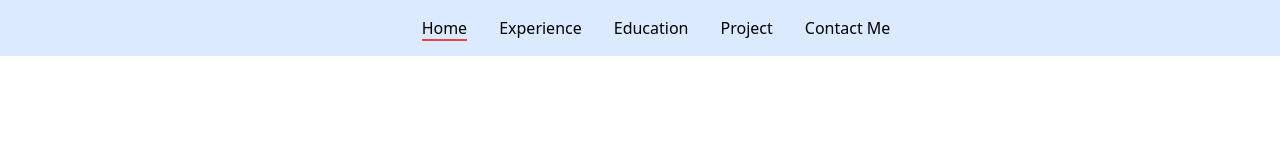
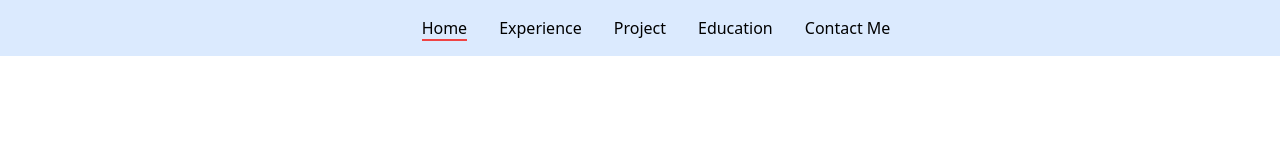
Before and after one commit to ashangrajapaksha/my-portfolio, a React (Vite) app: page / in a window 1280 px wide. Shown: the top 160 px of the page. Built offline with nearby package versions, Linux system fonts and the light colour scheme; a web font is replaced by a local one.

Commit message:
fix: Fix van issues

```diff
--- a/src/pages/home/Home.jsx
+++ b/src/pages/home/Home.jsx
@@ -14,8 +14,8 @@ function Home() {
       <Intruction />
       <AboutMe />
       <Experience />
+      <Project />
       <Education />
-      <Project />
       <Contact />
     </div>
   );
--- a/src/shared/nav/Nav.jsx
+++ b/src/shared/nav/Nav.jsx
@@ -3,15 +3,15 @@ import { Bars3BottomRightIcon, XMarkIcon } from "@heroicons/react/24/solid";
 import { Link as ScrollLink, scrollSpy, scroller } from "react-scroll";
 
 function Nav() {
-  let links = [
+  const links = [
     { name: "Home", link: "home" },
     { name: "Experience", link: "experience" },
+    { name: "Project", link: "project" },
     { name: "Education", link: "education" },
-    { name: "Project", link: "project" },
     { name: "Contact Me", link: "contact" },
   ];
 
-  let [isOpen, setIsOpen] = useState(false);
+  const [isOpen, setIsOpen] = useState(false);
   const [activeNavItem, setActiveNavItem] = useState(0);
 
   useEffect(() => {
@@ -38,39 +38,41 @@ function Nav() {
     };
 
     window.addEventListener("scroll", handleScroll);
+    scrollSpy.update();
 
     return () => {
       window.removeEventListener("scroll", handleScroll);
     };
   }, [links]);
 
-  const handleLinkClick = (index) => {
-    // setActiveNavItem(index);
-    // scroller.scrollTo(links[index].link, {
-    //   smooth: true,
-    //   offset: -100,
-    //   duration: 500,
-    // });
+  const handleSetActive = (index) => {
+    setActiveNavItem(index);
   };
 
   return (
     <div className="w-full fixed top-0 left-0 z-100 bg-blue-100">
       <div className="md:px-10 md:py-4 py-8 px-7 md:flex justify-center items-center bg-transparent">
         <ul
-          className={`md:flex md:items-center md:pb-0 pb-12 absolute md:static bg-transparent md:z-auto z-[-1] left-0 w-full md:w-auto md:pl-0 pl-9 transition-all duration-500 ease-in ${isOpen ? "top-12" : "top-[-490px]"}`}
+          className={`md:flex md:items-center md:pb-0 pb-12 absolute md:static bg-transparent md:z-auto z-[-1] left-0 w-full md:w-auto md:pl-0 pl-9 transition-all duration-500 cursor-pointer ease-in ${
+            isOpen ? "top-12" : "top-[-490px]"
+          }`}
         >
-          {" "}
           {links.map((link, index) => (
-            <li
-              key={index}
-              className="md:ml-8"
-              onClick={() => handleLinkClick(index)}
-            >
-              <span
-                className={`hover:text-black relative ${activeNavItem === index ? "border-b-2 border-red-500" : ""}`}
+            <li key={index} className="md:ml-8">
+              <ScrollLink
+                to={link.link}
+                spy={true}
+                smooth={true}
+                offset={-100}
+                duration={500}
+                onSetActive={() => handleSetActive(index)}
+                onClick={() => setIsOpen(false)}
+                className={`hover:text-black relative ${
+                  activeNavItem === index ? "border-b-2 border-red-500" : ""
+                }`}
               >
                 {link.name}
-              </span>
+              </ScrollLink>
             </li>
           ))}
         </ul>
```
